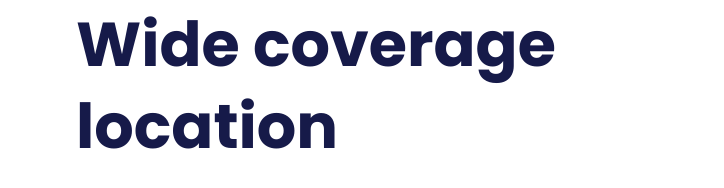
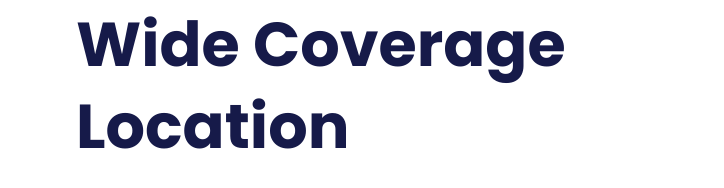
Before and after one commit to gabrieloliveira-hub/responsive-1, a plain HTML site: page index.html in a window 1280 px wide. Shown: the part 764-952 px from the top of the page, without its empty margins (11-735 px from the left). Drawn offline with Linux system fonts and the light colour scheme.

Commit message:
Update index.html

```diff
--- a/index.html
+++ b/index.html
@@ -3,7 +3,7 @@
 <head>
     <meta charset="UTF-8">
     <meta name="viewport" content="width=device-width, initial-scale=1.0">
-    <title>Desafio-1</title>
+    <title>Wide Coverage Location</title>
 
 
     <link rel="stylesheet" href="style.css">
@@ -20,7 +20,7 @@
     <main>
         <img src="img/foto.png" alt="" class="logo-page">
     <section>
-        <h1>Wide coverage location</h1>
+        <h1>Wide Coverage Location</h1>
         <p class="texto">Shared rides, There’s lots to do in your city, and we’ve got the rides to help you enjoy it all. And they’re all available right from your app.</p>
 
         <a class="learn-more">Learn more</a>
```
